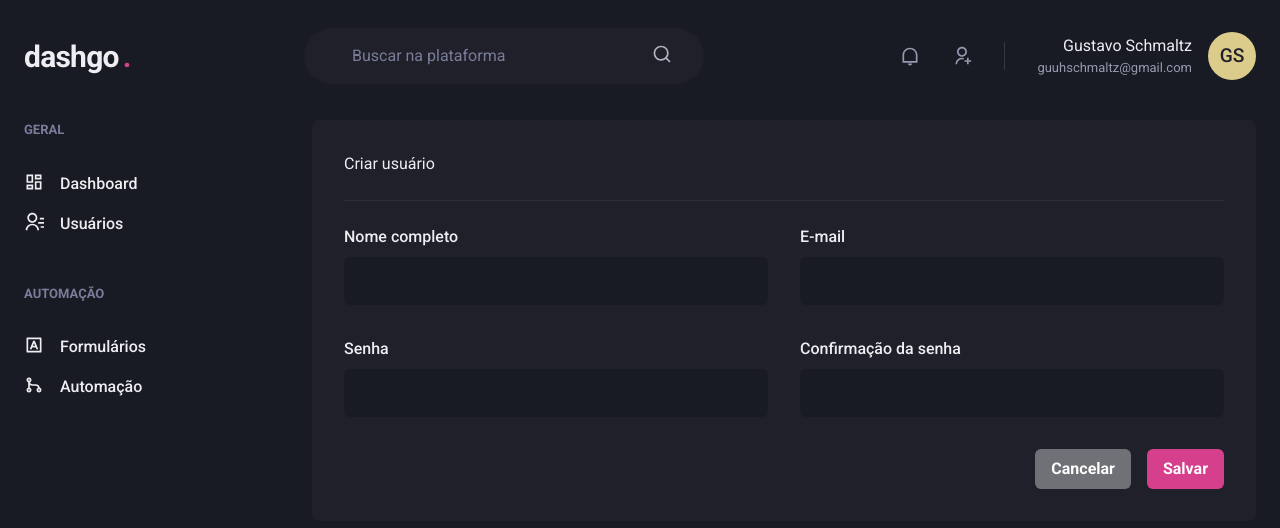
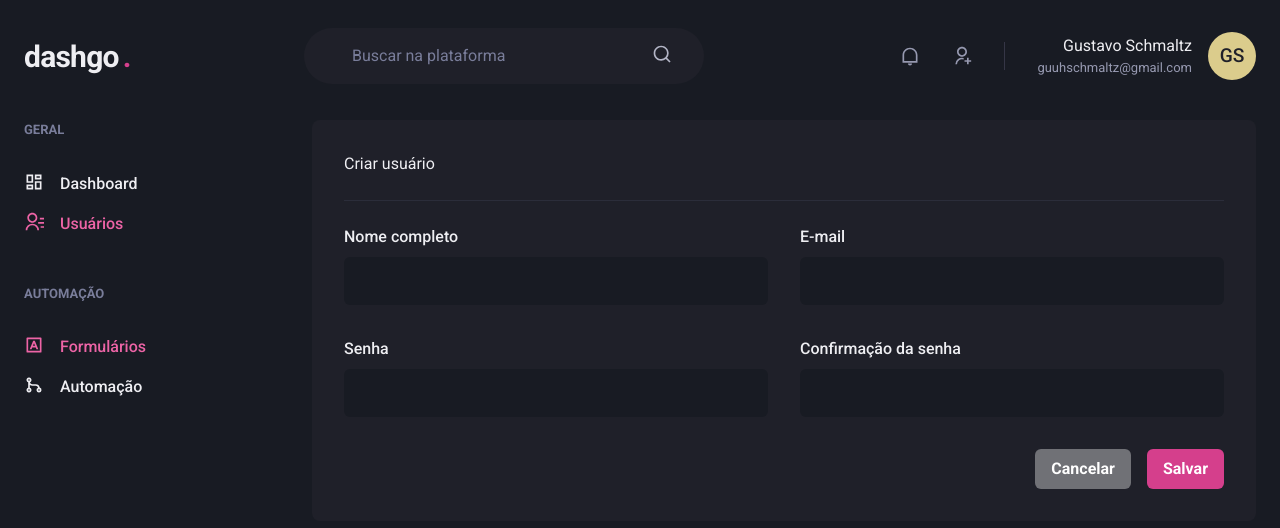
Before and after one commit to guuhschmaltz/dashgo, a Next.js app: page /users/create in a window 1280 px wide. Shown: the top 528 px of the page. Built offline with nearby package versions, Linux system fonts and the light colour scheme.

Commit message:
added active link styles

```diff
--- /dev/null
+++ b/src/components/ActiveLink.tsx
@@ -0,0 +1,35 @@
+import { useRouter } from "next/dist/client/router";
+import Link, { LinkProps } from "next/link";
+import { cloneElement, ReactElement } from "react";
+
+interface ActiveLinkProps extends LinkProps{
+  children: ReactElement;
+  shouldMatchExactHref?: boolean;
+}
+
+export function ActiveLink({ children, shouldMatchExactHref = false, ...rest }:ActiveLinkProps){
+  const { asPath } = useRouter()
+  let isActive = false;
+
+  //if(asPath === rest.href || rest.as) {
+  //  isActive = true;
+  //}
+
+  if(shouldMatchExactHref && (asPath === rest.href || rest.as)){
+    isActive = true;
+  }
+
+  if (!shouldMatchExactHref &&
+       (asPath.startsWith(String(rest.href))||
+        asPath.startsWith(String(rest.as)))){
+      isActive = true;
+  }
+
+  return(
+    <Link {...rest}>
+      {cloneElement(children, {
+        color: isActive ? 'pink.400' : 'gray.50'
+      })}
+    </Link>
+  )
+}
--- a/src/components/SideBar/NavLink.tsx
+++ b/src/components/SideBar/NavLink.tsx
@@ -1,6 +1,6 @@
 import { Text, Link as ChakraLink, Icon, LinkProps as ChakraLinkProps } from "@chakra-ui/react";
 import { ElementType } from "react";
-import Link from 'next/link';
+import { ActiveLink } from "../ActiveLink";
 
 interface NavLinkProps extends ChakraLinkProps {
   icon: ElementType;
@@ -10,11 +10,11 @@
 
 export function NavLink({icon, children,href, ...rest}: NavLinkProps){
   return(
-    <Link href={href} passHref>
+    <ActiveLink href={href} passHref>
       <ChakraLink display="flex" align="center" {...rest}>
         <Icon as={icon} fontSize="20" />
         <Text ml="4" fontWeight="medium">{children}</Text>
       </ChakraLink>
-    </Link>
+    </ActiveLink>
   );
 }
```
